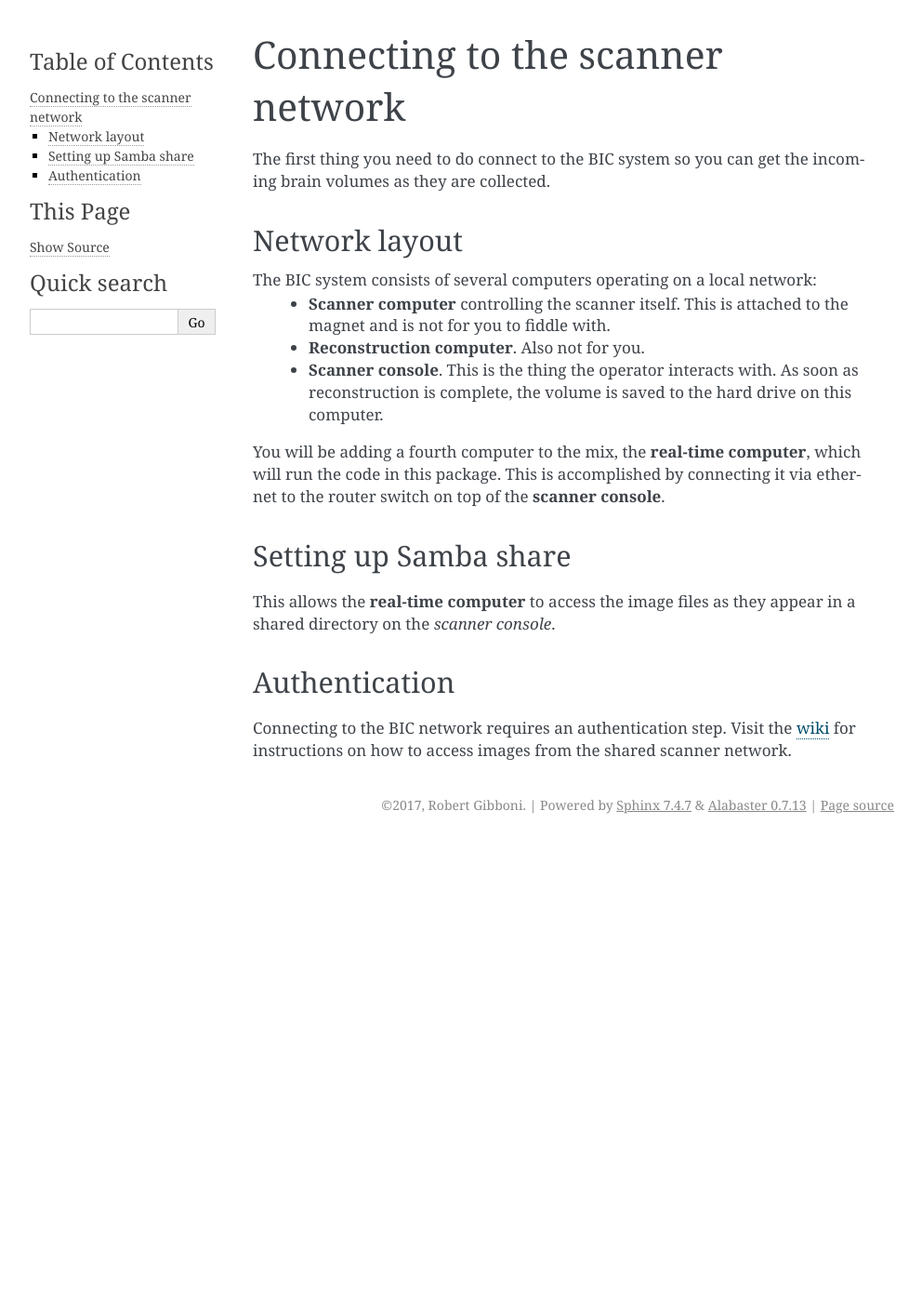
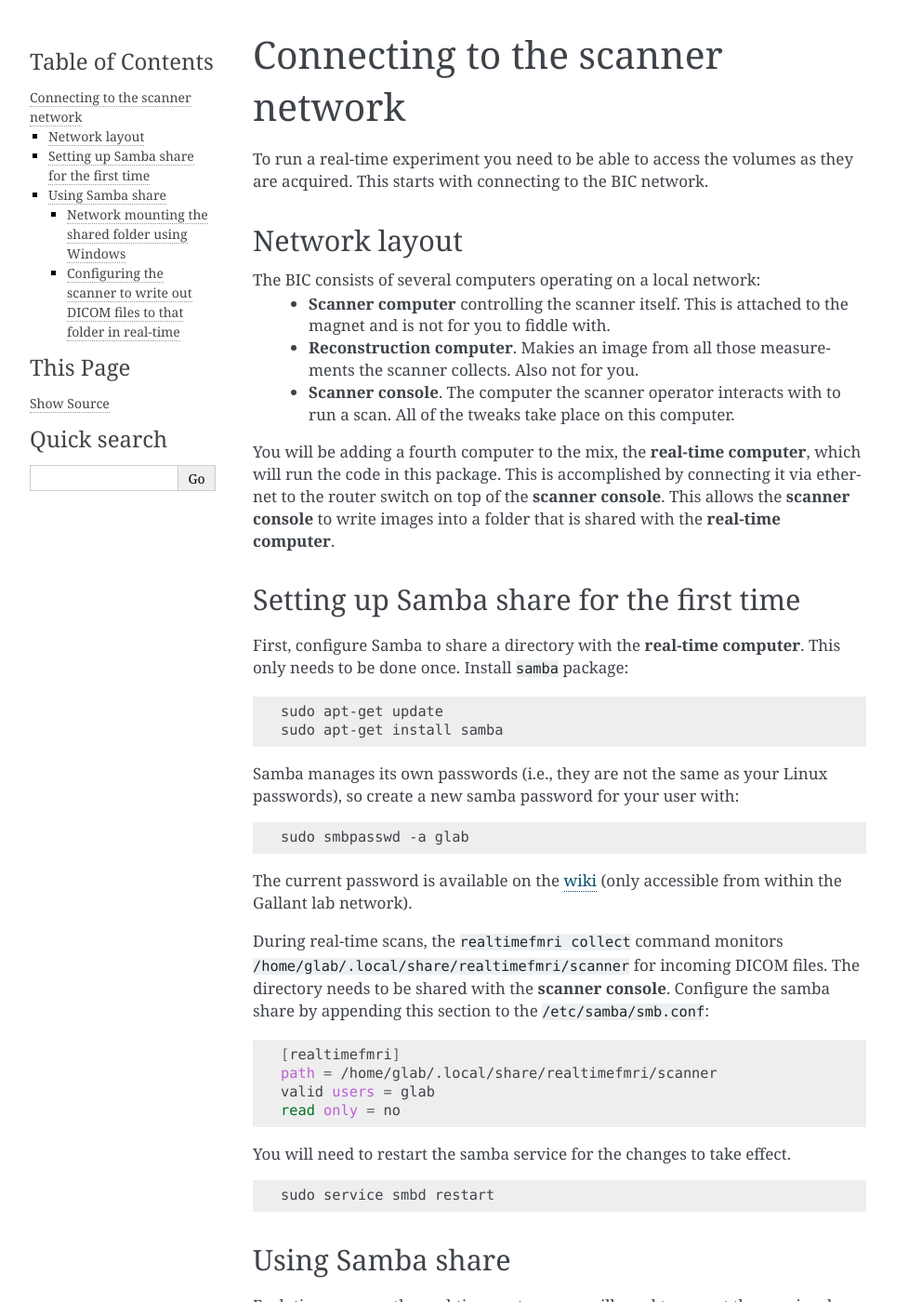
Before and after one commit to gallantlab/realtimefmri, a Sphinx documentation site: the page built from docs/source/network.rst, in a window 1280 px wide and 1400 px high. Shown: the whole window at 93% size, without its empty margins (148-1140 px from the left). Built offline with Sphinx 7.4.7, drawn with Linux system fonts in a browser that asks for light colours; some of the changed text lies outside the part shown.

Commit message:
more recent docs

```diff
--- a/docs/source/network.rst
+++ b/docs/source/network.rst
@@ -3,21 +3,95 @@
 Connecting to the scanner network
 =================================
 
-The first thing you need to do connect to the BIC system so you can get the incoming brain volumes as they are collected.
+To run a real-time experiment you need to be able to access the volumes as they are acquired. This starts with connecting to the BIC network.
 
 Network layout
 --------------
-The BIC system consists of several computers operating on a local network:
+The BIC consists of several computers operating on a local network:
  * **Scanner computer** controlling the scanner itself. This is attached to the magnet and is not for you to fiddle with.
- * **Reconstruction computer**. Also not for you.
- * **Scanner console**. This is the thing the operator interacts with. As soon as reconstruction is complete, the volume is saved to the hard drive on this computer.
+ * **Reconstruction computer**. Makies an image from all those measurements the scanner collects. Also not for you.
+ * **Scanner console**. The computer the scanner operator interacts with to run a scan. All of the tweaks take place on this computer.
 
-You will be adding a fourth computer to the mix, the **real-time computer**, which will run the code in this package. This is accomplished by connecting it via ethernet to the router switch on top of the **scanner console**.
+You will be adding a fourth computer to the mix, the **real-time computer**, which will run the code in this package. This is accomplished by connecting it via ethernet to the router switch on top of the **scanner console**. This allows the **scanner console** to write images into a folder that is shared with the **real-time computer**.
 
-Setting up Samba share
-----------------------
-This allows the **real-time computer** to access the image files as they appear in a shared directory on the *scanner console*.
 
-Authentication
---------------
-Connecting to the BIC network requires an authentication step. Visit the `wiki <http://www/wiki/Real-time_fMRI>`_ for instructions on how to access images from the shared scanner network.
+Setting up Samba share for the first time
+-----------------------------------------
+
+First, configure Samba to share a directory with the **real-time computer**. This only needs to be done once. Install ``samba`` package:
+
+.. code-block:: bash
+
+    sudo apt-get update
+    sudo apt-get install samba
+
+
+Samba manages its own passwords (i.e., they are not the same as your Linux passwords), so create a new samba password for your user with:
+
+.. code-block:: bash
+
+    sudo smbpasswd -a glab
+
+The current password is available on the `wiki <http://www/wiki/Real-time_fMRI>`_ (only accessible from within the Gallant lab network).
+
+During real-time scans, the ``realtimefmri collect`` command monitors ``/home/glab/.local/share/realtimefmri/scanner`` for incoming DICOM files. The directory needs to be shared with the **scanner console**. Configure the samba share by appending this section to the ``/etc/samba/smb.conf``:
+
+.. code-block:: bash
+
+    [realtimefmri]
+    path = /home/glab/.local/share/realtimefmri/scanner
+    valid users = glab
+    read only = no
+
+
+You will need to restart the samba service for the changes to take effect.
+
+.. code-block:: bash
+
+    sudo service smbd restart
+
+
+Using Samba share
+-----------------
+
+Each time you use the real-time system, you will need to mount the previously-configured shared folder from the **scanner console**. This involves two steps.
+
+1. Network mounting the shared folder using Windows
+2. Configuring the scanner to write out DICOM files to that folder in real-time
+
+Much of what we learned about our real-time setup comes from another real-time project `FIRMM <http://firmm.readthedocs.io/en/latest/>`_. We copy some of their documentation here.
+
+
+Network mounting the shared folder using Windows
+^^^^^^^^^^^^^^^^^^^^^^^^^^^^^^^^^^^^^^^^^^^^^^^^
+
+We will use the built in Windows tools to mount the shared folder over the network
+
+1. Press Ctrl+Esc to open the Windows start menu, click "Computer" or "Windows Explorer"
+2. Click "Tools > Map network drive", and enter ``Y:`` and ``\\[REAL-TIME COMPUTER IP]\??``
+3. Make sure "use different credentials" is checked, click "OK"
+4. Enter ``[REAL-TIME COMPUTER IP]\glab`` for the user name and enter the samba password and click "OK"
+
+This process links scanner console ``Y://`` to real-time computer ``/home/glab/.local/share/realtimefmri/scanner``. These are now effectively the same folder.
+You can test this connection by writing a file to the directory on one computer and making sure it appears in the corresponding directory on the other computer.
+
+
+Configuring the scanner to write out DICOM files to that folder in real-time
+^^^^^^^^^^^^^^^^^^^^^^^^^^^^^^^^^^^^^^^^^^^^^^^^^^^^^^^^^^^^^^^^^^^^^^^^^^^^
+
+Siemens scanners come with a useful if not-that-well-documented tool called ``ideacmdtool``. Configure ``ideacmdtool`` on the scanner console using the `instructions <http://firmm.readthedocs.io/en/latest/README_ideacmdtool/>`_ in the FIRMM documentation. First, you will need to activate the "advanced user" mode on the scanner console. The username and password are available on the `wiki <http://www/wiki/Real-time_fMRI>`_.
+
+1. Press Ctrl-Esc to open the Windows start menu.
+2. Click "Command Prompt" or "Run" and enter ``cmd`` to start the command prompt.
+3. Enter ``ideacmdtool``.
+4. Enter ``4`` (Online export defaults) and set the following values:
+
+.. code-block:: bash
+
+    target port = -1
+    target path = y:
+    SendBuffered OFF
+    SendIMA OFF
+
+5. Enter ``q`` (back to main ``ideacmdtool`` menu)
+6. Enter ``q`` (exit ``ideacmdtool``)
```
Also changed, not shown: README.md (+6 -6 lines), docs/source/installation.rst (+7 -19 lines), docs/source/overview.rst (+4 -4 lines), 1 other file.
